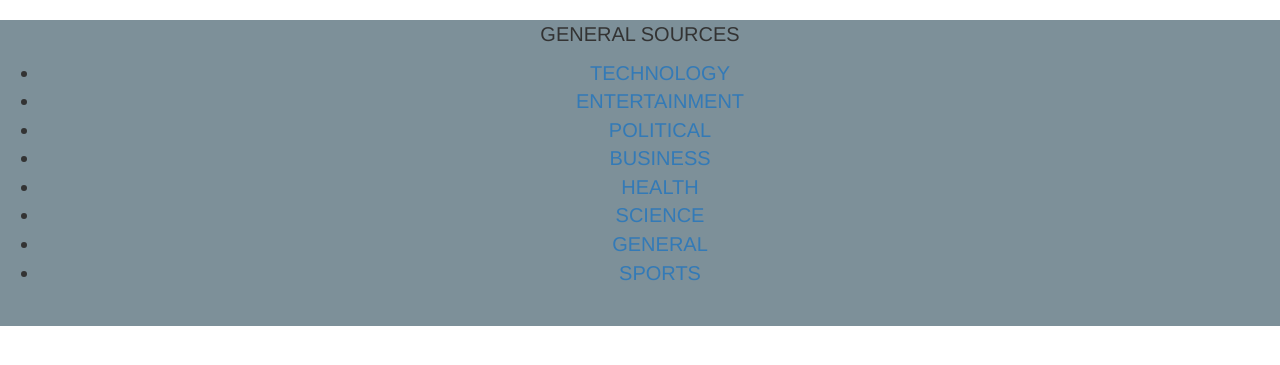
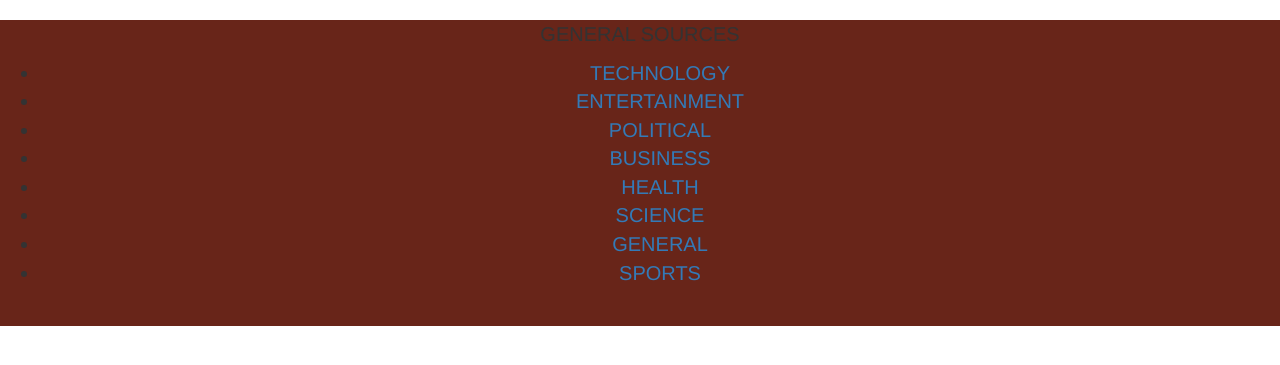
Before and after one commit to Monroe100/newshighlight, a Flask app: template app/templates/index.html in a window 1280 px wide. Shown: the part 112-477 px from the top of the page. Run offline with Flask 2, Linux system fonts and the light colour scheme; the template is opened without the code that fills it, so the values that code supplies are empty; some libraries are stand-ins or nearby versions.

Commit message:
made relevant changes

```diff
--- a/app/templates/index.html
+++ b/app/templates/index.html
@@ -10,7 +10,7 @@
 
     {% block content %}
     <div class="jumbotron-fluid">
-     <div class="in" style="background-color: #7d9099;font-size: 20px; text-align:center;">
+     <div class="in" style="background-color: #682519;font-size: 20px; text-align:center;">
   <p>GENERAL SOURCES</p>
     <ul class=tabs>
             <li><a data-toggle="tab" href="#technology">TECHNOLOGY</a></li>
```
Also changed, not shown: app/static/index.css (added).
